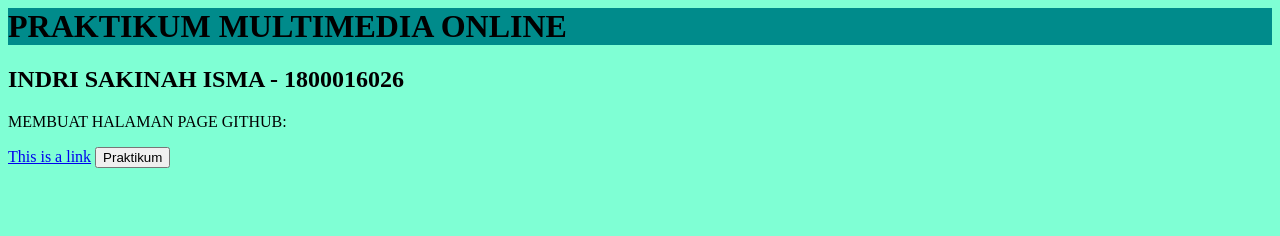
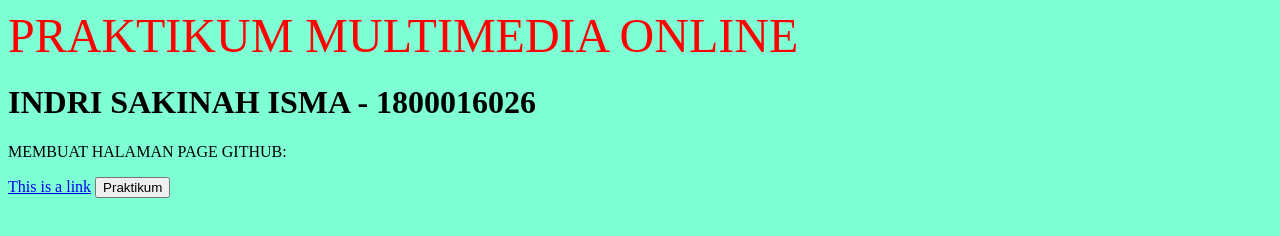
Before and after one commit to Indriisma/Mulon, a plain HTML site: page index.html in a window 1280 px wide. Drawn offline with Linux system fonts and the light colour scheme.

Commit message:
Update index.html

```diff
--- a/index.html
+++ b/index.html
@@ -3,12 +3,12 @@
 <title>Page Title</title>
 </head>
 <body style="background-color:#7FFFD4;"></body>
-
-<h1 style="background-color: 	#008B8B;">PRAKTIKUM MULTIMEDIA ONLINE</h1>
-<h2>INDRI SAKINAH ISMA - 1800016026</h2>
+<font color="red">
+<font size="7">PRAKTIKUM MULTIMEDIA ONLINE</font>
+</font>
+<h1>INDRI SAKINAH ISMA - 1800016026</h1>
 <p>MEMBUAT HALAMAN PAGE GITHUB:</p>
 <a href="https://github.com/Indriisma/Mulon.git">This is a link</a>
 <button type="reset">Praktikum</button>
-
 </body>
 </html>
```
